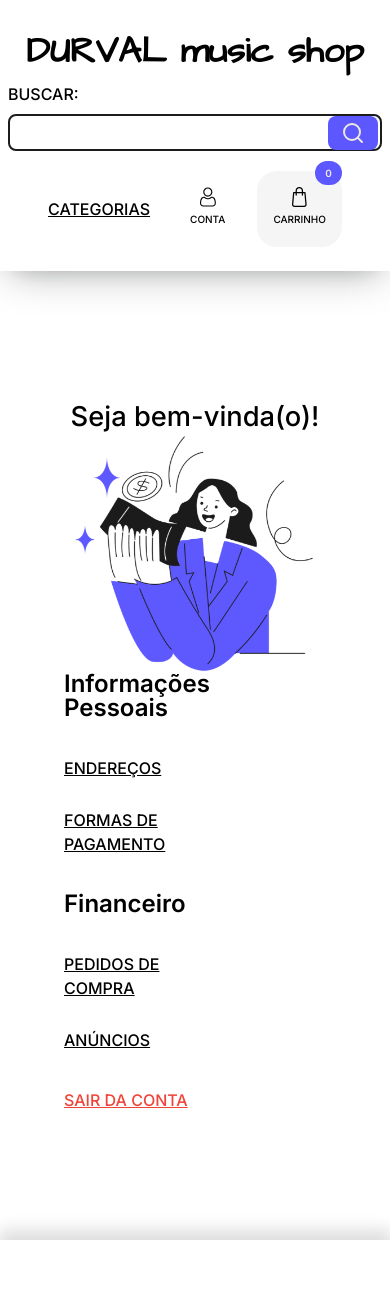
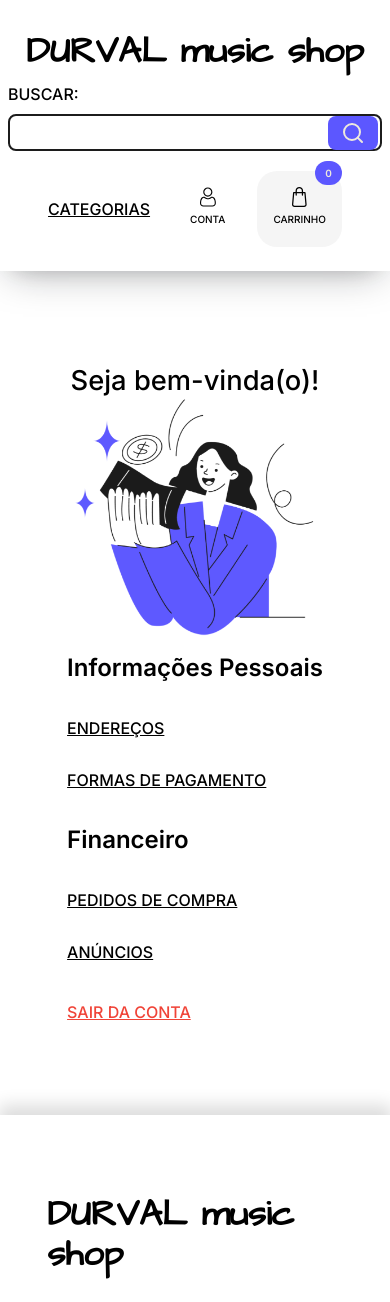
Before and after one commit to brunomoleta/durval-music-shop-client, a React (Vite) app: page /resumo/resumo in a window 390 px wide. Shown: the top 1302 px of the page. Built offline with nearby package versions, Linux system fonts and the light colour scheme; sample sign-in values are in the browser's storage.

Commit message:
Refactor UserProfile styles /
This commit includes changes to the UserProfile's styles. The margin is updated to be responsive using CSS clamp(), display is improved for tablet and above views by adding position relative, and sidebar's position is set to sticky.

```diff
--- a/src/styled-components/UserProfile.styles.ts
+++ b/src/styled-components/UserProfile.styles.ts
@@ -5,18 +5,22 @@ import {QUERIES} from "../services/database.ts";
 export const Wrapper = styled.div`
     display: flex;
     flex-flow: column-reverse;
-  margin: 64px;
+    margin: clamp(20px, 7svw, 64px);
+
 
     @media ${QUERIES.tabletAndUp} {
+        position: relative;
         display: grid;
         grid-template-columns: 1fr 4fr;
     }
 `;
 
-export const InternalWrapper = styled.div`
-  display: grid;
-  grid-template-columns: 1fr 5fr;
-  place-items: center;
+export const InternalWrapper = styled.aside`
+    position: sticky;
+    top: 0;
+
+    height: fit-content;
+    padding-block-start: 20px;
 `;
 
 export const ItemsWrapper = styled.ol`
```
Lines whose indentation alone changed are shown as unchanged.
